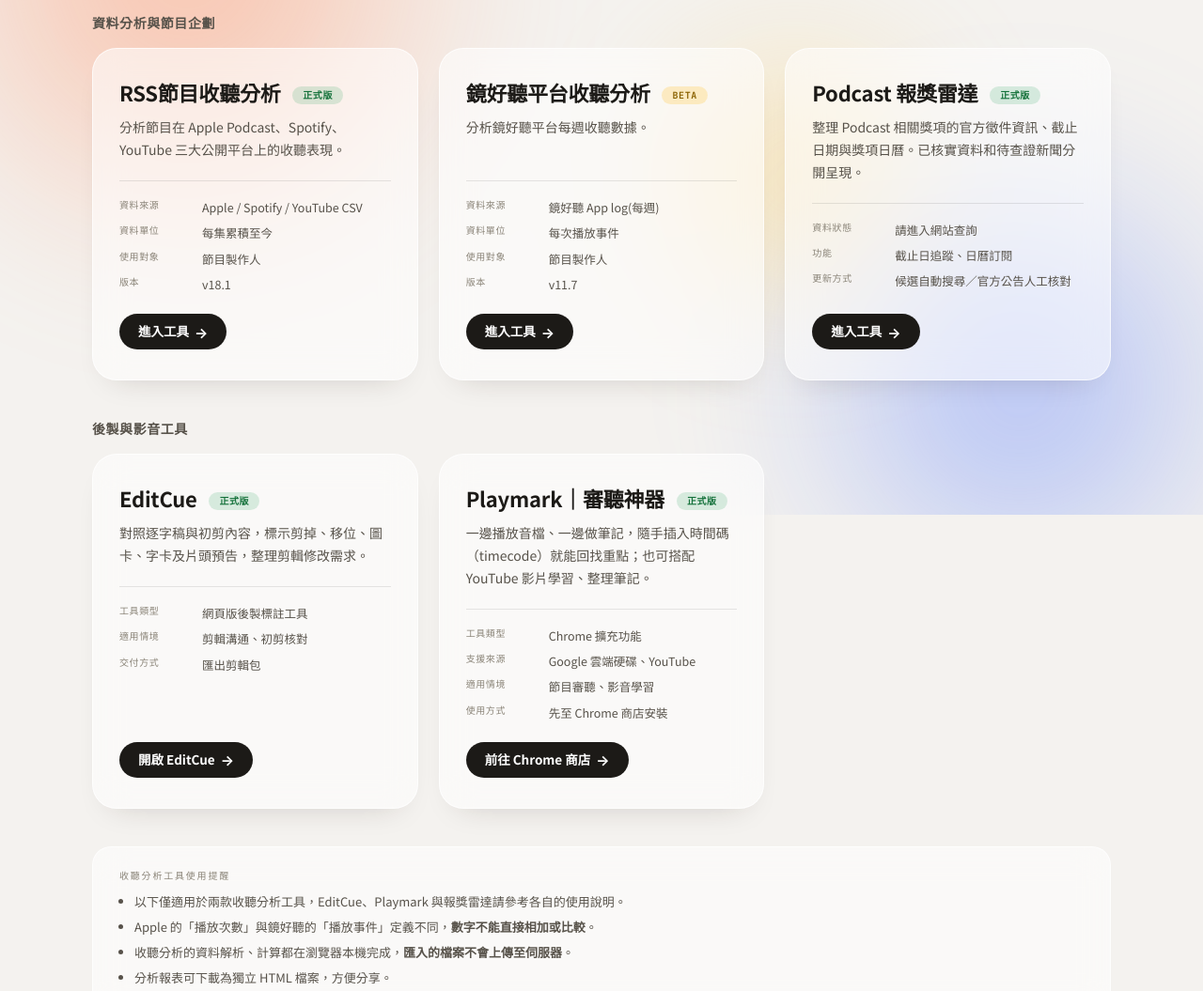
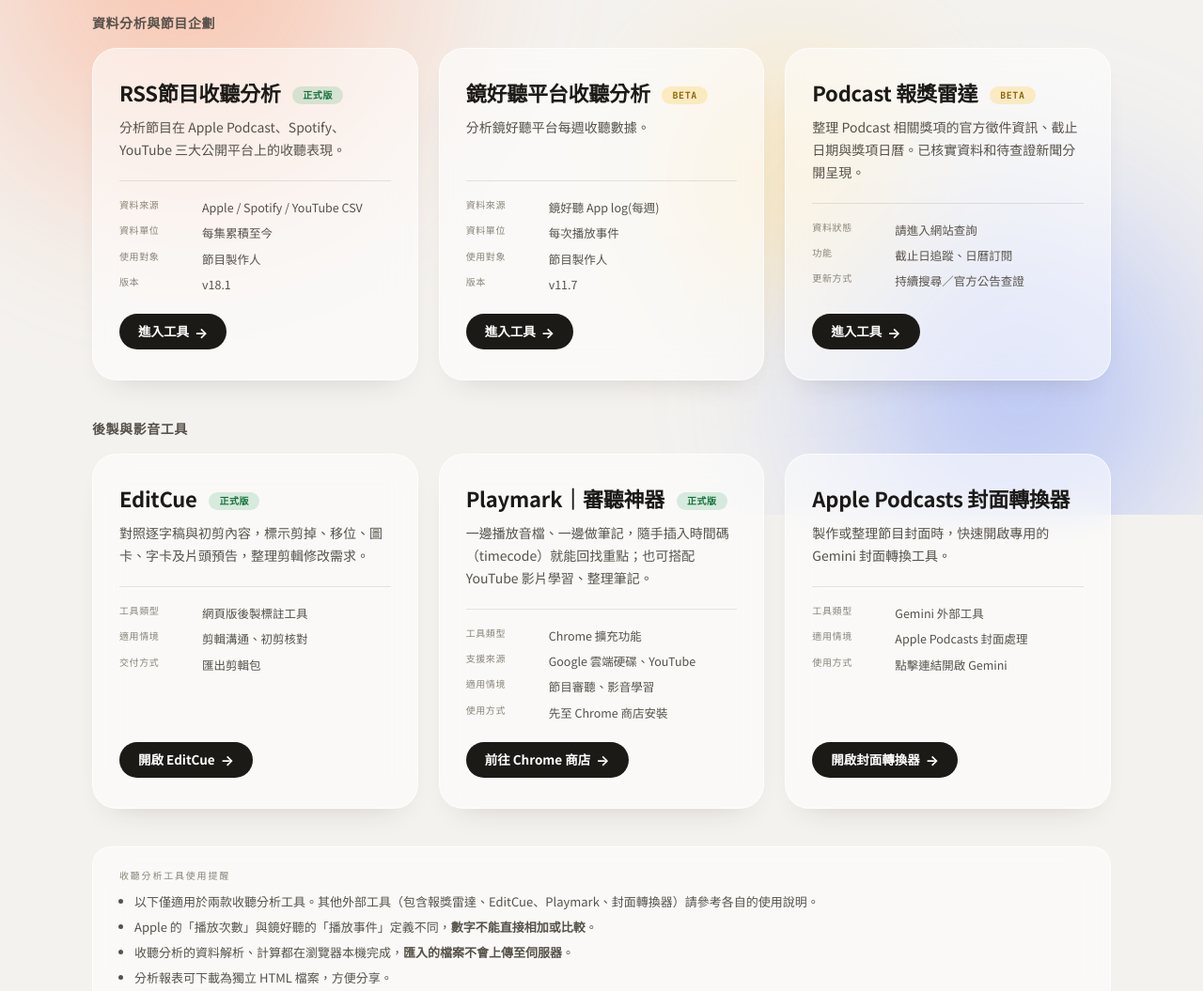
Before and after one commit to mirrorvoicegit/podcast-datas-platform, a plain HTML site: page index.html in a window 1280 px wide. Shown: the part 252-1307 px from the top of the page at 94% size. Drawn offline with Linux system fonts and the light colour scheme; no server answers.

Commit message:
工具箱新增 Apple Podcasts 封面轉換器並將報獎雷達標為 Beta

```diff
--- a/index.html
+++ b/index.html
@@ -363,7 +363,7 @@
     <a href="https://mirrorvoicegit.github.io/podcast-awards/" class="tool-card tool-4" target="_blank" rel="noopener">
       <div class="tool-name">
         Podcast 報獎雷達
-        <span class="badge ready">正式版</span>
+        <span class="badge beta">Beta</span>
       </div>
       <div class="tool-desc">
         整理 Podcast 相關獎項的官方徵件資訊、截止日期與獎項日曆。已核實資料和待查證新聞分開呈現。
@@ -380,7 +380,7 @@
         </div>
         <div class="tool-meta-row">
           <span class="label">更新方式</span>
-          <span>候選自動搜尋／官方公告人工核對</span>
+          <span>持續搜尋／官方公告查證</span>
         </div>
       </div>
 
@@ -454,12 +454,37 @@
       </div>
     </a>
 
+    <a href="https://gemini.google.com/share/c101facb2d8f" class="tool-card tool-apple-cover" target="_blank" rel="noopener noreferrer">
+      <div class="tool-name">Apple Podcasts 封面轉換器</div>
+      <div class="tool-desc">
+        製作或整理節目封面時，快速開啟專用的 Gemini 封面轉換工具。
+      </div>
+      <div class="tool-meta">
+        <div class="tool-meta-row">
+          <span class="label">工具類型</span>
+          <span>Gemini 外部工具</span>
+        </div>
+        <div class="tool-meta-row">
+          <span class="label">適用情境</span>
+          <span>Apple Podcasts 封面處理</span>
+        </div>
+        <div class="tool-meta-row">
+          <span class="label">使用方式</span>
+          <span>點擊連結開啟 Gemini</span>
+        </div>
+      </div>
+      <div class="tool-cta">
+        <span>開啟封面轉換器</span>
+        <span class="arrow">→</span>
+      </div>
+    </a>
+
   </div>
 
   <div class="notes">
     <div class="notes-title">收聽分析工具使用提醒</div>
     <ul>
-      <li>以下僅適用於兩款收聽分析工具，EditCue、Playmark 與報獎雷達請參考各自的使用說明。</li>
+      <li>以下僅適用於兩款收聽分析工具。其他外部工具（包含報獎雷達、EditCue、Playmark、封面轉換器）請參考各自的使用說明。</li>
       <li>Apple 的「播放次數」與鏡好聽的「播放事件」定義不同，<strong>數字不能直接相加或比較</strong>。</li>
       <li>收聽分析的資料解析、計算都在瀏覽器本機完成，<strong>匯入的檔案不會上傳至伺服器</strong>。</li>
       <li>分析報表可下載為獨立 HTML 檔案，方便分享。</li>
```
